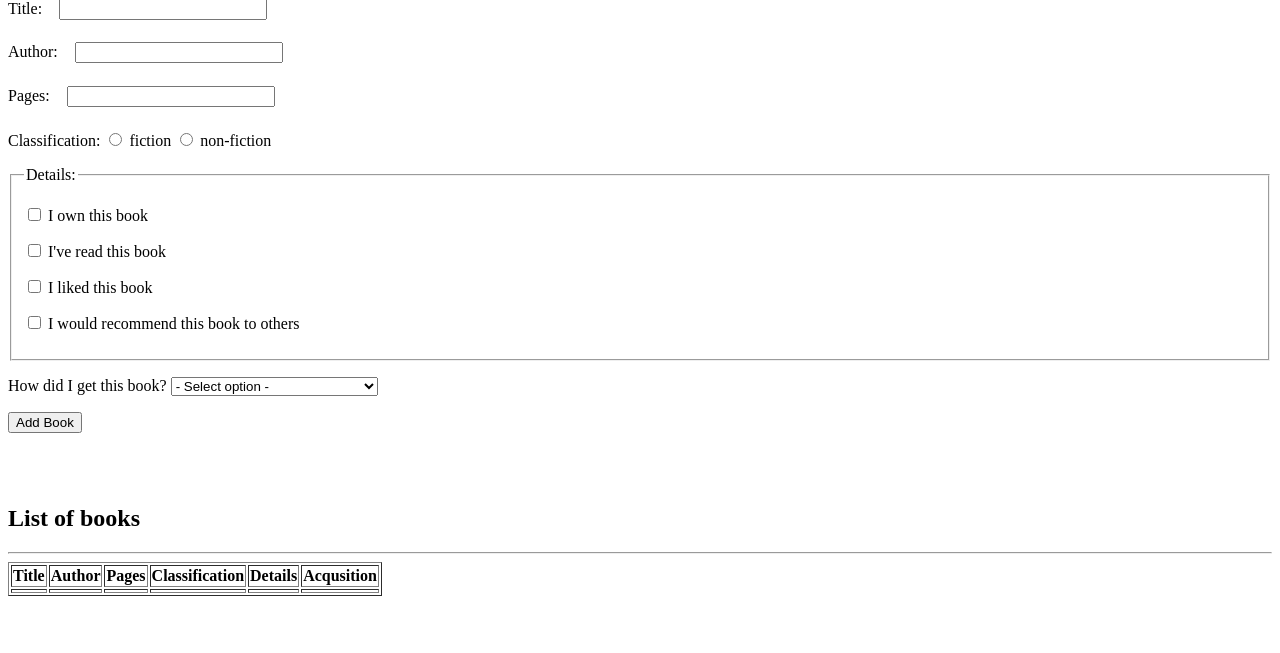
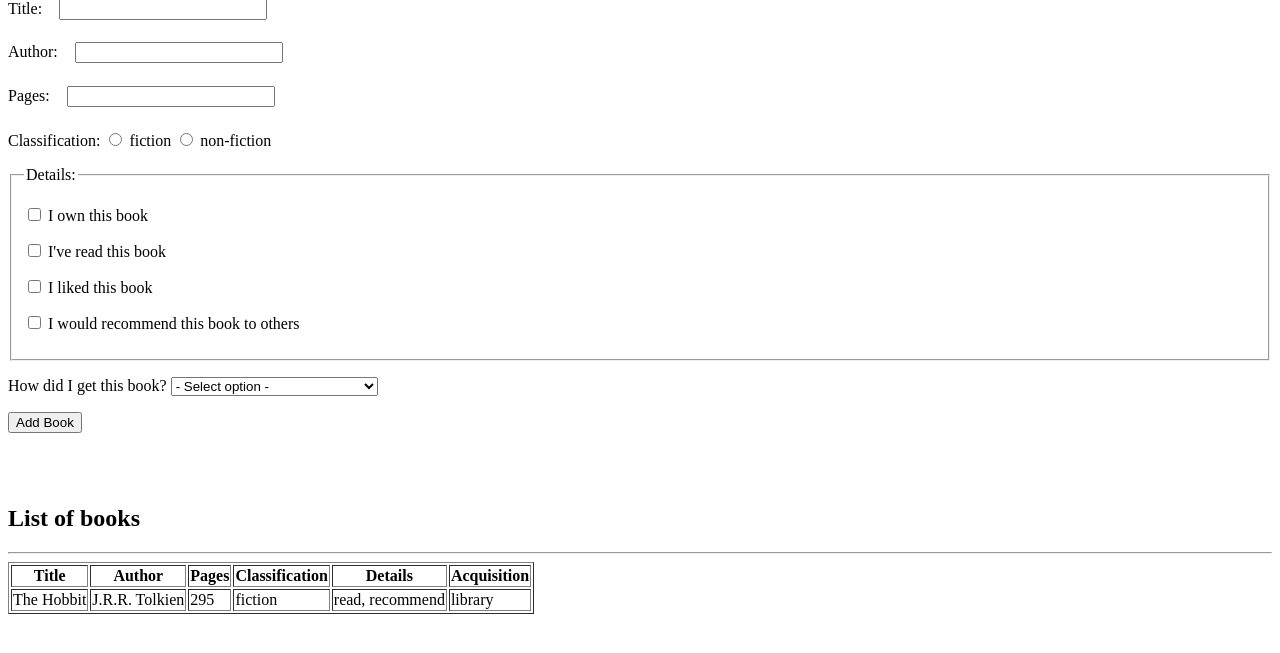
Before and after one commit to emilysharkey/bais-3300-book-starter, a Flask app: page / in a window 1280 px wide. Shown: the part 112-765 px from the top of the page. Run offline with Flask 2, Linux system fonts and the light colour scheme; lists and menus that the app fills with data are empty.

Commit message:
Update index.html

```diff
--- a/templates/index.html
+++ b/templates/index.html
@@ -15,7 +15,9 @@
   </head>
 
   <body>
+    {% block body %}
     <nav><a href="/">Home</a> | <a href ="/about">About</a></nav>
+    {% endblock %}
   </body>
 </html>
 <h2>Add a book to my library</h2>
@@ -109,9 +111,9 @@
     </fieldset>
 
     <p>
-      <label for="Acqusition">
+      <label for="Acquisition">
         How did I get this book?
-        <select name="Acqusition" id="how" required>
+        <select name="Acquisition" id="how" required>
           <option value="" selected>- Select option -</option>
           <option value="I purchased it.">I purchased it.</option>
           <option value="It was a gift.">It was a gift.</option>
@@ -125,7 +127,7 @@
   </form>
 
   <br /><br />
-
+  {% if books %}
   <h2>List of books</h2>
   <hr />
   <table border="1">
@@ -136,20 +138,23 @@
         <th>Pages</th>
         <th>Classification</th>
         <th>Details</th>
-        <th>Acqusition</th>
+        <th>Acquisition</th>
       </tr>
     </thead>
 
     <tbody>
+      {% for book in books %}
       <tr>
-        <td>{{ Title }}</td>
-        <td>{{ Author }}</td>
-        <td>{{ Pages }}</td>
-        <td>{{ Classification }}</td>
-        <td>{{ Details }}</td>
-        <td>{{ Acqusition }}</td>
+        <td>{{ book.Title }}</td>
+        <td>{{ book.Author }}</td>
+        <td>{{ book.Pages }}</td>
+        <td>{{ book.Classification }}</td>
+        <td>{{ book.Details }}</td>
+        <td>{{ book.Acquisition }}</td>
       </tr>
+        {% endfor %}
 
     </tbody>
   </table>
+  {% endif %}
 </main>
```
